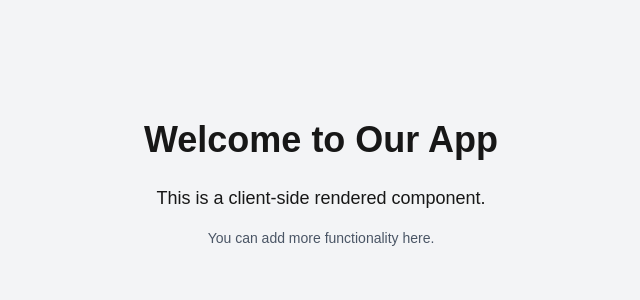
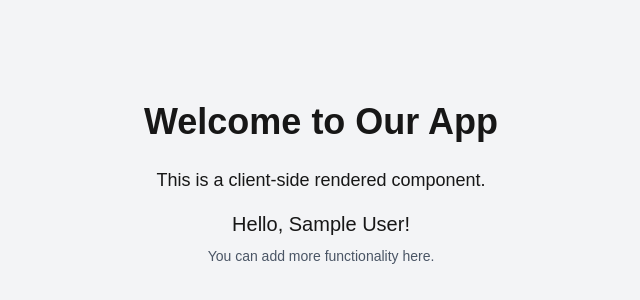
Before and after one commit to thromlett/habit-tracker, a Next.js app: page / in a window 1280 px wide. Shown: the part 216-516 px from the top of the page, without its empty margins (319-959 px from the left). Built offline with nearby package versions, Linux system fonts and the light colour scheme; no server answers; sample sign-in values are in the browser's storage.

Commit message:
Vercel fix (#9)
* Fixed Vercel Build Error

---------

Co-authored-by: DEADMEN5736 <116201158+DEADMEN5736@users.noreply.github.com>

```diff
--- a/src/app/components/HomeClient.tsx
+++ b/src/app/components/HomeClient.tsx
@@ -1,10 +1,24 @@
 "use client";
 
-export default function HomeClient() {
+type User = {
+  id?: string;
+  name?: string | null;
+  email?: string | null;
+  image?: string | null;
+  role?: string | null;
+};
+
+type HomeClientProps = {
+  user: User;
+};
+
+export default function HomeClient({ user }: HomeClientProps) {
   return (
     <div className="flex flex-col items-center justify-center min-h-screen bg-gray-100">
       <h1 className="text-4xl font-bold mb-6">Welcome to Our App</h1>
       <p className="text-lg mb-4">This is a client-side rendered component.</p>
+      {/* Example of using the user prop */}
+      {user?.name && <p className="text-xl mb-2">Hello, {user.name}!</p>}
       <p className="text-sm text-gray-600">
         You can add more functionality here.
       </p>
@@ -17,7 +31,7 @@ export default function HomeClient() {
 //Finish Habit tests
 //Finish Backlog of tests
 //Fix github actions
-//
+////
 //basic scaffold for front end
 //closing
 //antipatterns
```
